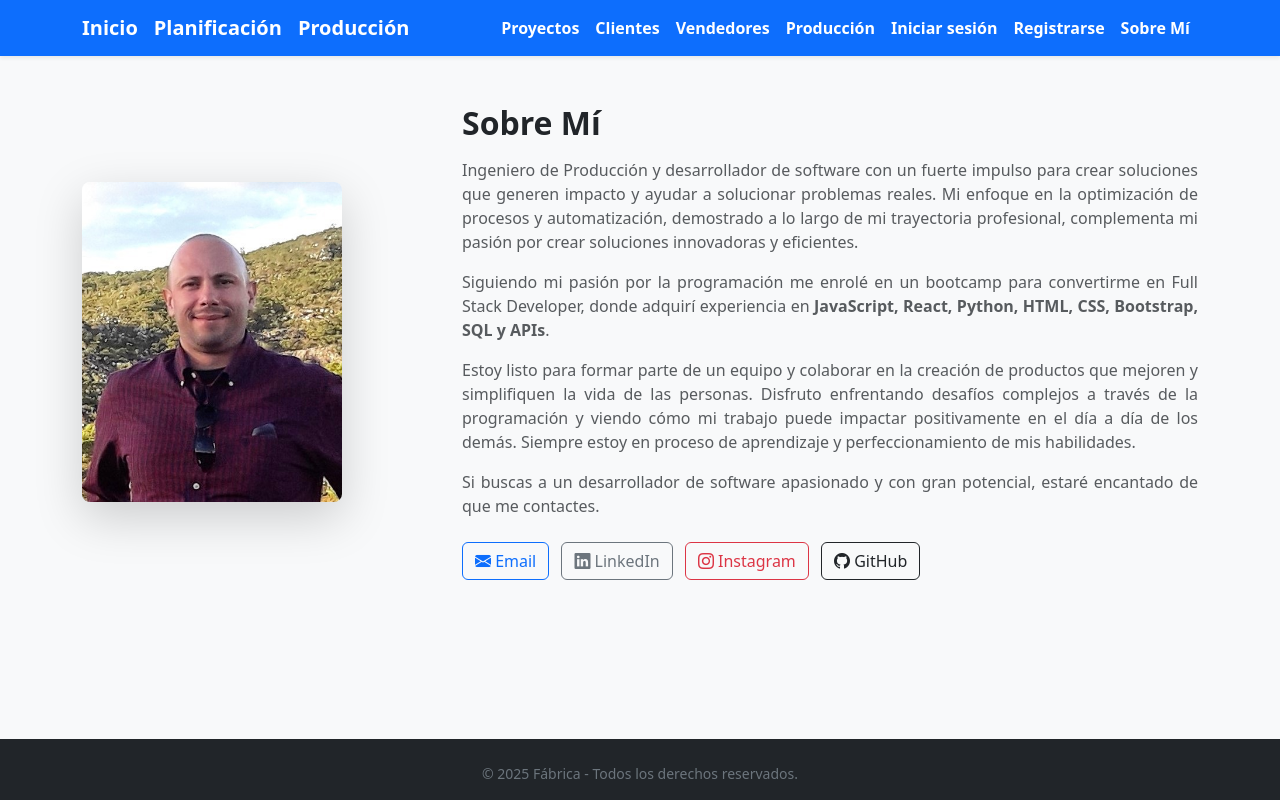
After one commit to MilanoDevX/FactoryProject_Milano, a Django app: page /about/ in a window 1280 px wide. The commit adds this page. Run offline with Django 5.2, Linux system fonts and the light colour scheme.

Commit message:
added 'about me' section

```diff
--- a/Fabrica/settings.py
+++ b/Fabrica/settings.py
@@ -119,6 +119,7 @@ USE_TZ = True
 # https://docs.djangoproject.com/en/5.2/howto/static-files/
 
 STATIC_URL = 'static/'
+STATICFILES_DIRS = [BASE_DIR / "static"]
 
 # Default primary key field type
 # https://docs.djangoproject.com/en/5.2/ref/settings/#default-auto-field
--- a/Fabrica/urls.py
+++ b/Fabrica/urls.py
@@ -20,6 +20,7 @@ from django.conf.urls.static import static
 
 from django.contrib import admin
 from django.urls import path, include
+from django.views.generic import TemplateView
 
 
 urlpatterns = [
@@ -28,6 +29,7 @@ urlpatterns = [
     path("", include("planificacion.urls")),
     path("produccion/", include("produccion.urls")),
     path("cuentas/", include("cuentas.urls")),
+    path("about/", TemplateView.as_view(template_name="cuentas/about_me.html"), name="about_me"),
 
 ]
 
--- a/Main/templates/Main/index.html
+++ b/Main/templates/Main/index.html
@@ -139,6 +139,10 @@
                         <a class="nav-link text-white fw-semibold" href="{% url 'cuentas:register' %}">Registrarse</a>
                     </li>
                     {% endif %}
+                                        <li class="nav-item">
+                        <a class="nav-link text-white fw-semibold"
+                            href="{% url 'about_me' %}">Sobre Mí</a>
+                    </li>
                 </ul>
             </div>
         </div>
--- a/Main/urls.py
+++ b/Main/urls.py
@@ -6,4 +6,5 @@ app_name = "Main"
 urlpatterns = [
     path ("", views.index, name="index"),
 
+
 ]
--- /dev/null
+++ b/cuentas/templates/cuentas/about_me.html
@@ -0,0 +1,54 @@
+{% extends "Main/index.html" %}
+{% load static %}
+{% block title %}| Sobre Mí{% endblock %}
+
+{% block content %}
+<div class="container my-5">
+  <div class="row align-items-center">
+    <!-- Imagen -->
+    <div class="col-md-4 text-center text-md-start mb-4 mb-md-0">
+      <img src="{% static 'about/elias.jpg' %}"
+           alt="Elias Milano"
+           class="img-fluid rounded-3 shadow-lg"
+           style="max-height: 320px; object-fit: cover;">
+    </div>
+
+    <!-- Descripción -->
+    <div class="col-md-8">
+      <h2 class="fw-bold mb-3">Sobre Mí</h2>
+      <p class="text-muted" style="text-align: justify;">
+        Ingeniero de Producción y desarrollador de software con un fuerte impulso para crear soluciones que generen impacto y ayudar a solucionar problemas reales.
+        Mi enfoque en la optimización de procesos y automatización, demostrado a lo largo de mi trayectoria profesional, complementa mi pasión por crear soluciones innovadoras y eficientes.
+      </p>
+      <p class="text-muted" style="text-align: justify;">
+        Siguiendo mi pasión por la programación me enrolé en un bootcamp para convertirme en Full Stack Developer, donde adquirí experiencia en
+        <strong>JavaScript, React, Python, HTML, CSS, Bootstrap, SQL y APIs</strong>.
+      </p>
+      <p class="text-muted" style="text-align: justify;">
+        Estoy listo para formar parte de un equipo y colaborar en la creación de productos que mejoren y simplifiquen la vida de las personas.
+        Disfruto enfrentando desafíos complejos a través de la programación y viendo cómo mi trabajo puede impactar positivamente en el día a día de los demás.
+        Siempre estoy en proceso de aprendizaje y perfeccionamiento de mis habilidades.
+      </p>
+      <p class="text-muted" style="text-align: justify;">
+        Si buscas a un desarrollador de software apasionado y con gran potencial, estaré encantado de que me contactes.
+      </p>
+
+      <!-- Contacto -->
+      <div class="mt-4">
+        <a href="mailto:eliasmilano.dev@gmail.com" class="btn btn-outline-primary me-2" target="_blank">
+          <i class="bi bi-envelope-fill"></i> Email
+        </a>
+        <a href="https://www.linkedin.com/in/elias-milano/" class="btn btn-outline-secondary me-2" target="_blank">
+          <i class="bi bi-linkedin"></i> LinkedIn
+        </a>
+        <a href="https://www.instagram.com/milanodevx/" class="btn btn-outline-danger me-2" target="_blank">
+          <i class="bi bi-instagram"></i> Instagram
+        </a>
+        <a href="https://github.com/MilanoDevX" class="btn btn-outline-dark" target="_blank">
+          <i class="bi bi-github"></i> GitHub
+        </a>
+      </div>
+    </div>
+  </div>
+</div>
+{% endblock %}
```
Also changed, not shown: Main/views.py (line endings or trailing spaces), media/planos/2021_07_01_LinkedIn.jpg (deleted), media/planos/2024_12_17_Graduacion_4Geeks_2.JPG (deleted), static/about/elias.jpg (added).
